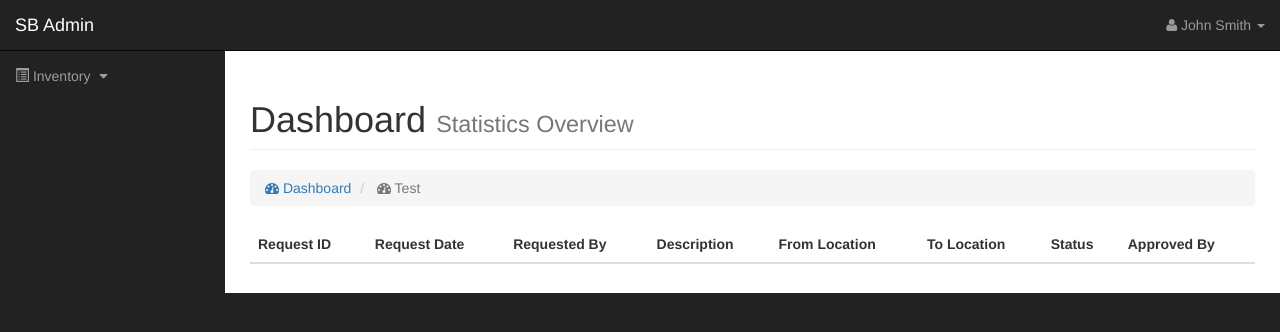
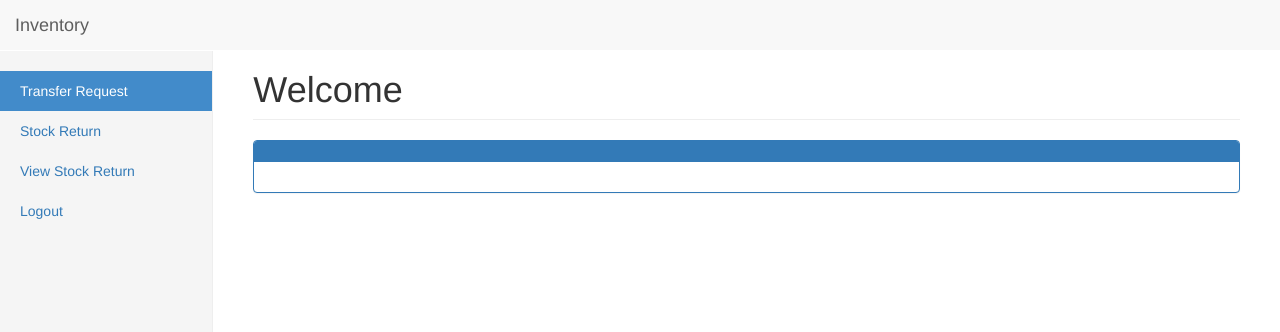
Before and after one commit to mcb345/skrs_b, a plain HTML site: page template.html in a window 1280 px wide. Drawn offline with Linux system fonts and the light colour scheme.

Commit message:
adding template

```diff
--- a/dashboard.css
+++ b/dashboard.css
@@ -43,7 +43,7 @@ body {
     display: block;
     padding: 20px;
     overflow-x: hidden;
-    overflow-y: auto; /* Scrollable contents if viewport is shorter than content. */
+     /* Scrollable contents if viewport is shorter than content. */
     background-color: #f5f5f5;
     border-right: 1px solid #eee;
   }
--- a/template.html
+++ b/template.html
@@ -2,151 +2,97 @@
 <html lang="en">
 
 <head>
-
     <meta charset="utf-8">
     <meta http-equiv="X-UA-Compatible" content="IE=edge">
     <meta name="viewport" content="width=device-width, initial-scale=1">
     <meta name="description" content="">
     <meta name="author" content="">
 
-    <title>SB Admin - Bootstrap Admin Template</title>
+    <title>Transfer Request</title>
 
-    <!-- Bootstrap Core CSS -->
+    <!-- Bootstrap core CSS -->
     <link href="bower_components/bootstrap/dist/css/bootstrap.min.css" rel="stylesheet">
 
-    <!-- Custom CSS -->
-    <link href="css/sb-admin.css" rel="stylesheet">
+    <!-- Custom styles for this template -->
+    <link href="dashboard.css" rel="stylesheet">
 
-    <!-- Custom Fonts -->
-    <link href="font-awesome/css/font-awesome.min.css" rel="stylesheet" type="text/css">
+    <!-- Just for debugging purposes. Don't actually copy these 2 lines! -->
+    <!--[if lt IE 9]><script src="../../assets/js/ie8-responsive-file-warning.js"></script><![endif]-->
+    <!--<script src="../../assets/js/ie-emulation-modes-warning.js"></script>-->
 
-    <!-- HTML5 Shim and Respond.js IE8 support of HTML5 elements and media queries -->
-    <!-- WARNING: Respond.js doesn't work if you view the page via file:// -->
+    <!-- HTML5 shim and Respond.js for IE8 support of HTML5 elements and media queries -->
     <!--[if lt IE 9]>
-        <script src="https://oss.maxcdn.com/libs/html5shiv/3.7.0/html5shiv.js"></script>
-        <script src="https://oss.maxcdn.com/libs/respond.js/1.4.2/respond.min.js"></script>
+      <script src="https://oss.maxcdn.com/html5shiv/3.7.2/html5shiv.min.js"></script>
+      <script src="https://oss.maxcdn.com/respond/1.4.2/respond.min.js"></script>
     <![endif]-->
-
 </head>
 
 <body>
-
-    <div id="wrapper">
-
-        <!-- Navigation -->
-        <nav class="navbar navbar-inverse navbar-fixed-top" role="navigation">
-            <!-- Brand and toggle get grouped for better mobile display -->
+        <nav class="navbar navbar-default navbar-fixed-top" role="navigation">
+            <div class="container-fluid">
                 <div class="navbar-header">
-                <button type="button" class="navbar-toggle" data-toggle="collapse" data-target=".navbar-ex1-collapse">
+                    <button type="button" class="navbar-toggle collapsed" data-toggle="collapse" data-target="#navbar" aria-expanded="false" aria-controls="navbar">
                         <span class="sr-only">Toggle navigation</span>
                         <span class="icon-bar"></span>
                         <span class="icon-bar"></span>
                         <span class="icon-bar"></span>
                     </button>
-                <a class="navbar-brand" href="index.html">SB Admin</a>
+<!--                    Title here-->
+                    <a class="navbar-brand" href="#">Inventory</a>
                 </div>
-            <!-- Top Menu Items -->
-            <ul class="nav navbar-right top-nav">
+                <div id="" class="navbar-collapse collapse">
 
-                <li class="dropdown">
-                    <a href="#" class="dropdown-toggle" data-toggle="dropdown"><i class="fa fa-user"></i> John Smith <b class="caret"></b></a>
-                    <ul class="dropdown-menu">
-                        <li>
-                            <a href="#"><i class="fa fa-fw fa-user"></i> Profile</a>
-                        </li>
-                        <li>
-                            <a href="#"><i class="fa fa-fw fa-envelope"></i> Inbox</a>
-                        </li>
-                        <li>
-                            <a href="#"><i class="fa fa-fw fa-gear"></i> Settings</a>
-                        </li>
-                        <li class="divider"></li>
-                        <li>
-                            <a href="#"><i class="fa fa-fw fa-power-off"></i> Log Out</a>
-                        </li>
-                    </ul>
-                </li>
-            </ul>
-            <!-- Sidebar Menu Items - These collapse to the responsive navigation menu on small screens -->
-            <div class="collapse navbar-collapse navbar-ex1-collapse">
-                <ul class="nav navbar-nav side-nav">
-                    <li>
-                        <a href="javascript:;" data-toggle="collapse" data-target="#demo"><i class="glyphicon glyphicon-list-alt"></i>&nbsp;Inventory <i class="fa fa-fw fa-caret-down"></i></a>
-                        <ul id="demo" class="collapse">
-                            <li>
-                                <a href="#">Transfer Request</a>
-                            </li>
-                            <li>
-                                <a href="#">Stock Return Engineer</a>
-                            </li>
-                            <li>
-                                <a href="#">Depot</a>
-                            </li>
-                        </ul>
-                    </li>
+                </div>
+            </div>
+        </nav>
+        <div class="container-fluid">
+            <div class="row">
+                <div class="col-sm-3 col-md-2 sidebar collapse" id="navbar">
+                    <ul class="nav nav-sidebar">
+<!--                       Left Sidebar Here-->
+                        <li class="active"><a href="transferreq.php">Transfer Request</a></li>
+                        <li><a href="stockreturn.php">Stock Return</a></li>
+                        <li><a href="view_stock_return.php">View Stock Return</a></li>
+                        <li><a href="logout.php">Logout</a></li>
                     </ul>
                 </div>
-            <!-- /.navbar-collapse -->
-        </nav>
+                <div class="col-sm-9 col-sm-offset-3 col-md-10 col-md-offset-2 main">
+                    <h1 class="page-header">Welcome</h1>
+                    <div id="error">
 
-        <div id="page-wrapper">
+                    </div>
 
-            <div class="container-fluid">
+                    <div class="row">
+                        <div class="col-md-12">
+                            <div class="panel panel-primary">
+                                <div class="panel-heading">
+                                    <h3 class="panel-title"></h3>
+                                </div>
 
-                <!-- Page Heading -->
-                <div class="row">
-                    <div class="col-lg-12">
-                        <h1 class="page-header">
-                            Dashboard <small>Statistics Overview</small>
-                        </h1>
-                        <ol class="breadcrumb">
-                            <li>
-                                <a href=""><i class="fa fa-dashboard"></i> Dashboard</a>
-                            </li>
-                            <li class="active">
-                                <i class="fa fa-dashboard"></i> Test
-                            </li>
-                        </ol>
+                                <div class="panel-body">
+                               <!--                                Main Content here-->
+                               <!--                                Main Content here-->
+                               <!--                                Main Content here-->
+                               <!--                                Main Content here-->
+                                </div>
+
                             </div>
                         </div>
-                <!-- /.row -->
 
-                <table class="table table-hover">
-                    <thead>
-                        <tr>
-                            <th>Request ID</th>
-                            <th>Request Date</th>
-                            <th>Requested By</th>
-                            <th>Description</th>
-                            <th>From Location</th>
-                            <th>To Location</th>
-                            <th>Status</th>
-                            <th>Approved By</th>
-                        </tr>
-                    </thead>
-                    <tbody>
-                        <tr>
 
-                        </tr>
-                    </tbody>
-                </table>
-                <!-- /.row -->
 
                     </div>
-            <!-- /.container-fluid -->
+                </div>
+            </div>
 
-        </div>
-        <!-- /#page-wrapper -->
-
-    </div>
-    <!-- /#wrapper -->
-
-    <!-- jQuery -->
+            <!-- Bootstrap core JavaScript
+    ================================================== -->
+            <!-- Placed at the end of the document so the pages load faster -->
             <script src="bower_components/jquery/dist/jquery.min.js"></script>
-
-    <!-- Bootstrap Core JavaScript -->
             <script src="bower_components/bootstrap/dist/js/bootstrap.min.js"></script>
-
+            <script src="docs.min.js"></script>
+            <!-- IE10 viewport hack for Surface/desktop Windows 8 bug -->
+            <!--<script src="../../assets/js/ie10-viewport-bug-workaround.js"></script>-->
 
 </body>
 
```
Also changed, not shown: 1 other file. Lines whose indentation alone changed are shown as unchanged.
